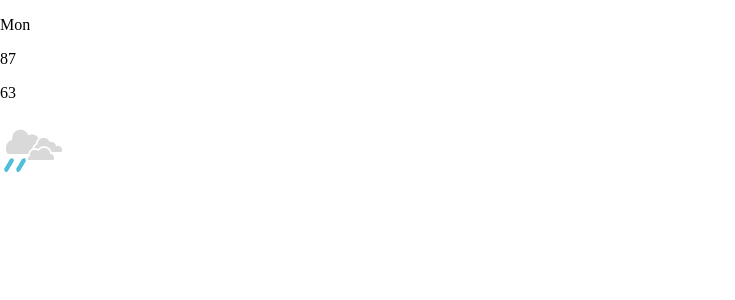
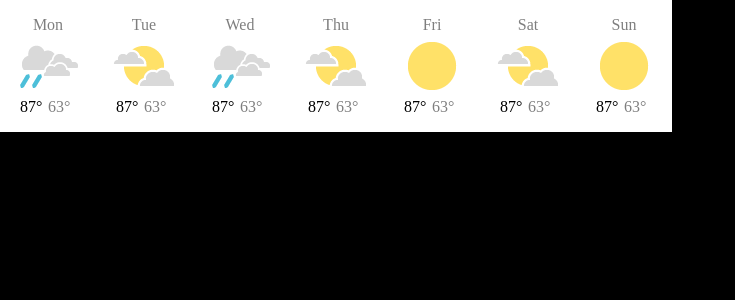
Before and after one commit to Oscar-Ornelas/watch-weather, a React (Create React App) app: page / in a window 1280 px wide. Shown: the top 300 px of the page, without its empty margins (0-735 px from the left). Built offline with nearby package versions, Linux system fonts and the light colour scheme.

Commit message:
Stylize weather card

```diff
--- a/src/App.css
+++ b/src/App.css
@@ -1,5 +1,52 @@
 /* General */
+* {
+  box-sizing: border-box;
+}
+
 body {
   margin: 0;
   padding: 0;
+  background: #000;
 }
+
+img {
+  display: block;
+  width: 100%;
+}
+
+.app {
+  display: flex;
+}
+
+/* WeatherCard */
+.weather-card {
+  display: flex;
+  flex-direction: column;
+  align-items: center;
+  background: #fff;
+  padding: 1em;
+  max-width: 100px;
+}
+
+.weather-card-day {
+  order: -2;
+  margin: 0;
+}
+
+.weather-card-image {
+  order: -1;
+}
+
+.weather-card-temperatures {
+  display: flex;
+}
+
+.weather-card-max-temperature,
+.weather-card-min-temperature {
+  margin: 0 0.35em 0 0;
+}
+
+.weather-card-min-temperature,
+.weather-card-day {
+  opacity: 0.5;
+}
--- a/src/App.js
+++ b/src/App.js
@@ -2,11 +2,19 @@ import React from 'react';
 import './App.css';
 import WeatherCard from './components/WeatherCard';
 import rainy_cloudy from './imgs/rainy_cloudy.png';
+import partly_cloudy from './imgs/partly_cloudy.png';
+import sunny from './imgs/sunny.png';
 
 function App() {
   return (
-    <div className="App">
-      <WeatherCard day="Mon" highTemperature="87" lowTemperature="63" imageUrl={rainy_cloudy}/>
+    <div className="app">
+      <WeatherCard day="Mon" maxTemperature="87" minTemperature="63" imageUrl={rainy_cloudy}/>
+      <WeatherCard day="Tue" maxTemperature="87" minTemperature="63" imageUrl={partly_cloudy}/>
+      <WeatherCard day="Wed" maxTemperature="87" minTemperature="63" imageUrl={rainy_cloudy}/>
+      <WeatherCard day="Thu" maxTemperature="87" minTemperature="63" imageUrl={partly_cloudy}/>
+      <WeatherCard day="Fri" maxTemperature="87" minTemperature="63" imageUrl={sunny}/>
+      <WeatherCard day="Sat" maxTemperature="87" minTemperature="63" imageUrl={partly_cloudy}/>
+      <WeatherCard day="Sun" maxTemperature="87" minTemperature="63" imageUrl={sunny}/>
     </div>
   );
 }
--- a/src/components/WeatherCard.js
+++ b/src/components/WeatherCard.js
@@ -5,8 +5,8 @@ function WeatherCard(props) {
     <div className="weather-card">
       <p className="weather-card-day">{props.day}</p>
       <div className="weather-card-temperatures">
-        <p className="weather-card-high-temperature">{props.highTemperature}</p>
-        <p className="weather-card-low-temperature">{props.lowTemperature}</p>
+        <p className="weather-card-max-temperature">{props.maxTemperature}&#176;</p>
+        <p className="weather-card-min-temperature">{props.minTemperature}&#176;</p>
       </div>
       <img src={props.imageUrl} className="weather-card-image"/>
     </div>
```
Also changed, not shown: src/imgs/partly_cloudy.png (added), src/imgs/sunny.png (added).
